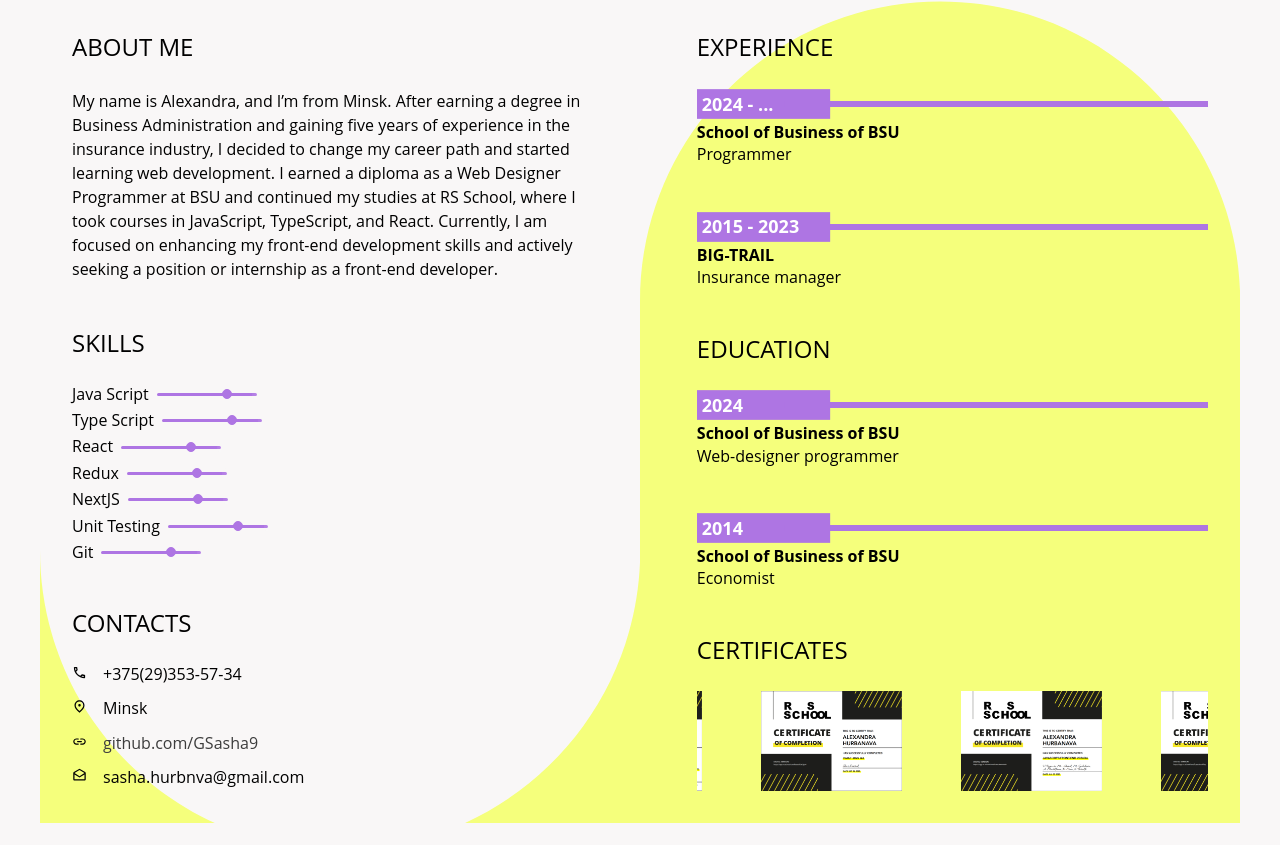
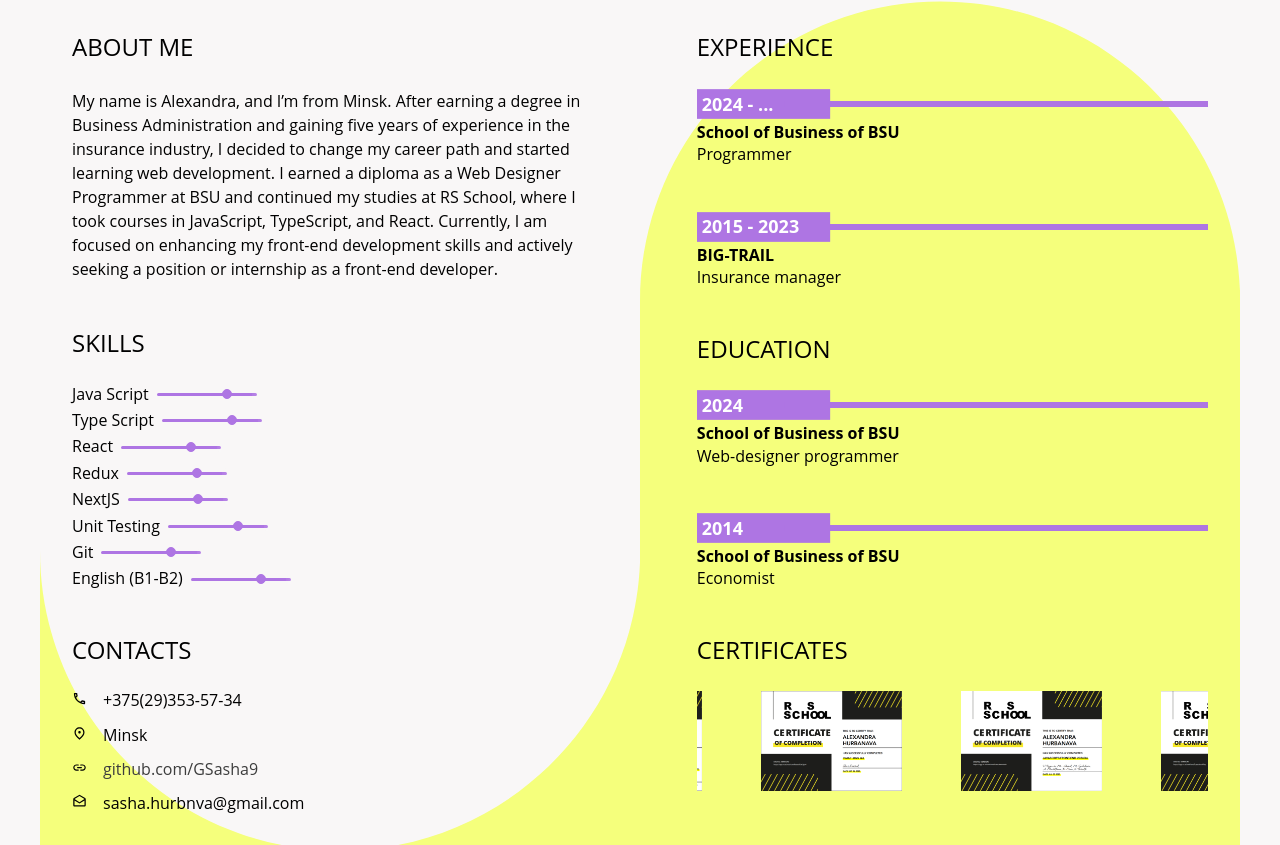
Before and after one commit to GSasha9/cv, a React (Vite) app in the folder rs-react-app/: page / in a window 1280 px wide. Shown: the part 385-1230 px from the top of the page. Before the commit the page ends 1208 px from the top, so only its background shows below. Built offline with nearby package versions, Linux system fonts and the light colour scheme.

Commit message:
feat: add skills

```diff
--- a/rs-react-app/src/shared/constants/skills.ts
+++ b/rs-react-app/src/shared/constants/skills.ts
@@ -6,4 +6,5 @@ export const SKILLS = [
   'NextJS',
   'Unit Testing',
   'Git',
+  'English (B1-B2)',
 ];
```
